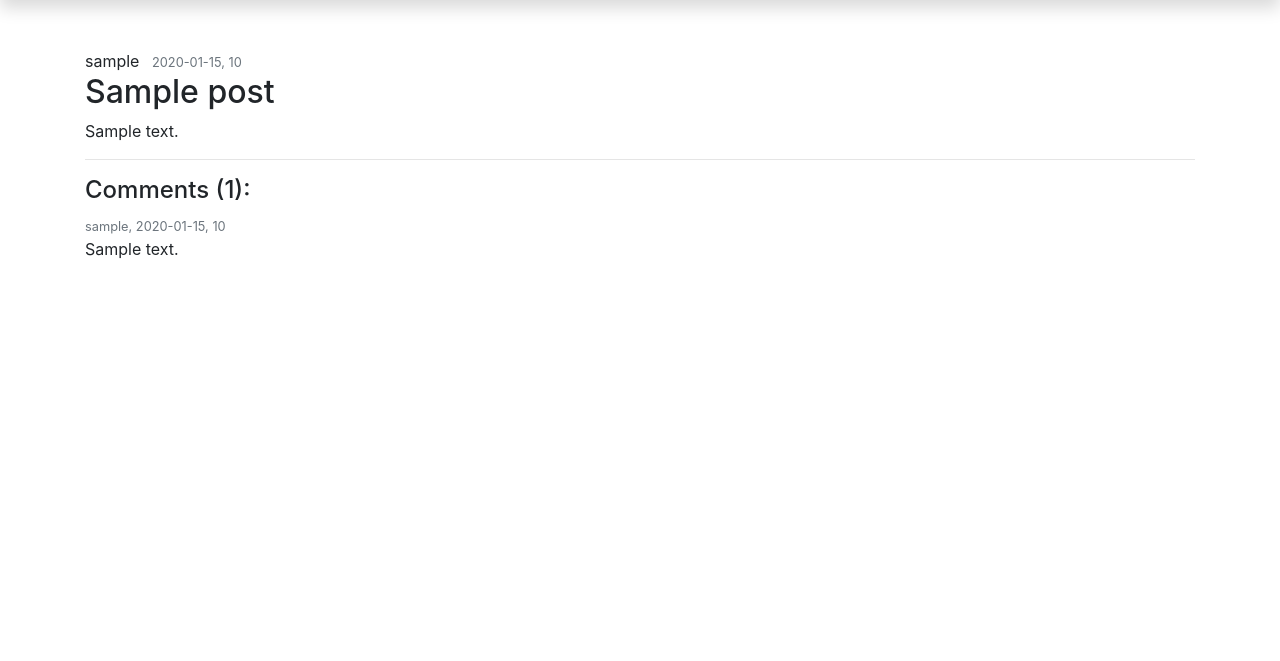
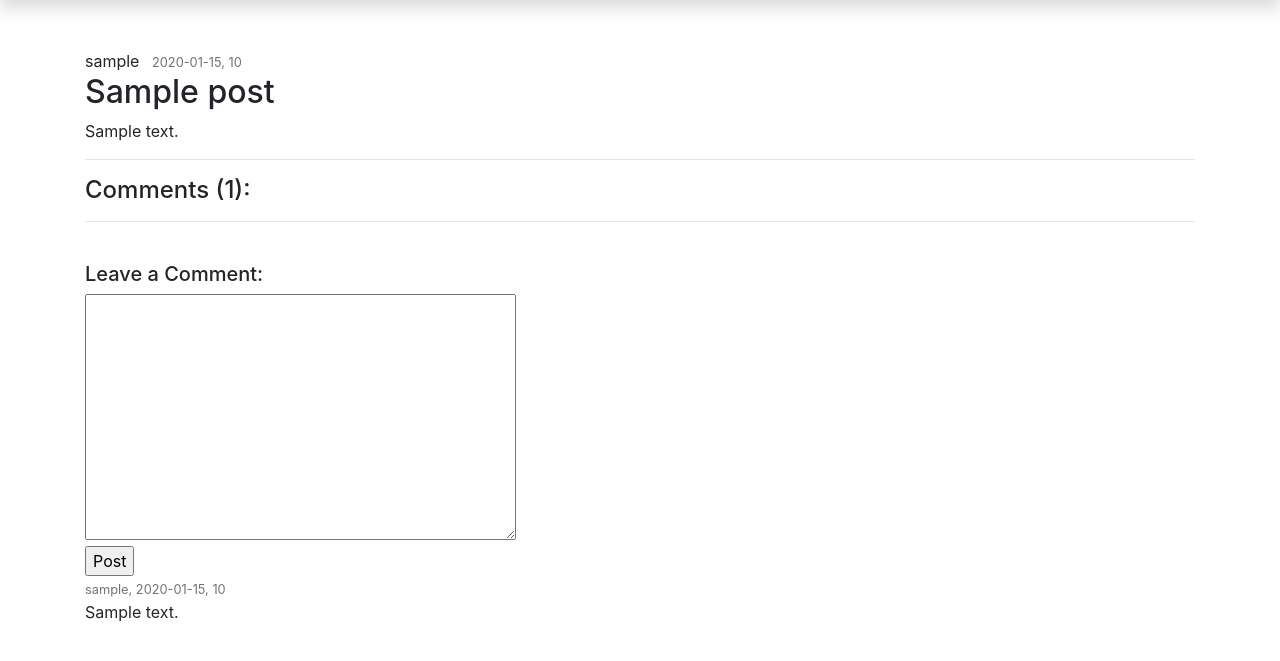
Before and after one commit to DonatasNoreika/blog_202406, a Django app: page /posts/1 in a window 1280 px wide. Shown: the part 60-721 px from the top of the page. Run offline with Django 5.2, Linux system fonts and the light colour scheme; a user stored in the database is signed in; tables that the repository leaves empty hold one stand-in row (values such as "Sample post"); some libraries are stand-ins or nearby versions.

Commit message:
+Galimybė palikti komentarą prisijungusiam vartotojui prie posto

```diff
--- /dev/null
+++ b/mysite/blog/forms.py
@@ -0,0 +1,7 @@
+from .models import Comment
+from django import forms
+
+class CommentForm(forms.ModelForm):
+    class Meta:
+        model = Comment
+        fields = ['content']
--- a/mysite/blog/templates/post.html
+++ b/mysite/blog/templates/post.html
@@ -12,6 +12,18 @@
             <p class="class-content">{{ post.content | safe }}</p>
             <hr>
             <h4>Comments ({{ post.comments_count }}):</h4>
+            {% if user.is_authenticated %}
+            <div class="fieldWrapper">
+                <hr>
+                <br/>
+                <h5>Leave a Comment:</h5>
+                <form action="" method="post">
+                    {% csrf_token %}
+                    {{ form.content }}<br/>
+                    <input type="submit" value="Post">
+                </form>
+            </div>
+            {% endif %}
             {% if post.comments.all %}
             {% for comment in post.comments.all %}
             <small class="text-muted">{{ comment.author }}, {{ comment.date|date:"Y-m-d, f" }}</small>
--- a/mysite/blog/views.py
+++ b/mysite/blog/views.py
@@ -1,12 +1,14 @@
-from django.shortcuts import render, redirect
+from django.shortcuts import render, redirect, reverse
 from django.views import generic
 from .models import Post, Comment
 from django.db.models import Q
 from django.contrib.auth.mixins import LoginRequiredMixin
+from django.views.generic.edit import FormMixin
 from django.views.decorators.csrf import csrf_protect
 from django.contrib import messages
 from django.contrib.auth import password_validation
 from django.contrib.auth.forms import User
+from .forms import CommentForm
 
 # Create your views here.
 class PostListView(generic.ListView):
@@ -16,10 +18,31 @@ class PostListView(generic.ListView):
     paginate_by = 5
 
 
-class PostDetailView(generic.DetailView):
+class PostDetailView(FormMixin, generic.DetailView):
     model = Post
     context_object_name = "post"
     template_name = "post.html"
+    form_class = CommentForm
+
+    # nurodome, kur atsidursime komentaro sėkmės atveju.
+    def get_success_url(self):
+        return reverse("post", kwargs={"pk": self.object.id})
+
+    # standartinis post metodo perrašymas, naudojant FormMixin, galite kopijuoti tiesiai į savo projektą.
+    def post(self, request, *args, **kwargs):
+        self.object = self.get_object()
+        form = self.get_form()
+        if form.is_valid():
+            return self.form_valid(form)
+        else:
+            return self.form_invalid(form)
+
+    # štai čia nurodome, kad knyga bus būtent ta, po kuria komentuojame, o vartotojas bus tas, kuris yra prisijungęs.
+    def form_valid(self, form):
+        form.instance.post = self.object
+        form.instance.author = self.request.user
+        form.save()
+        return super().form_valid(form)
 
 
 def search(request):
```
